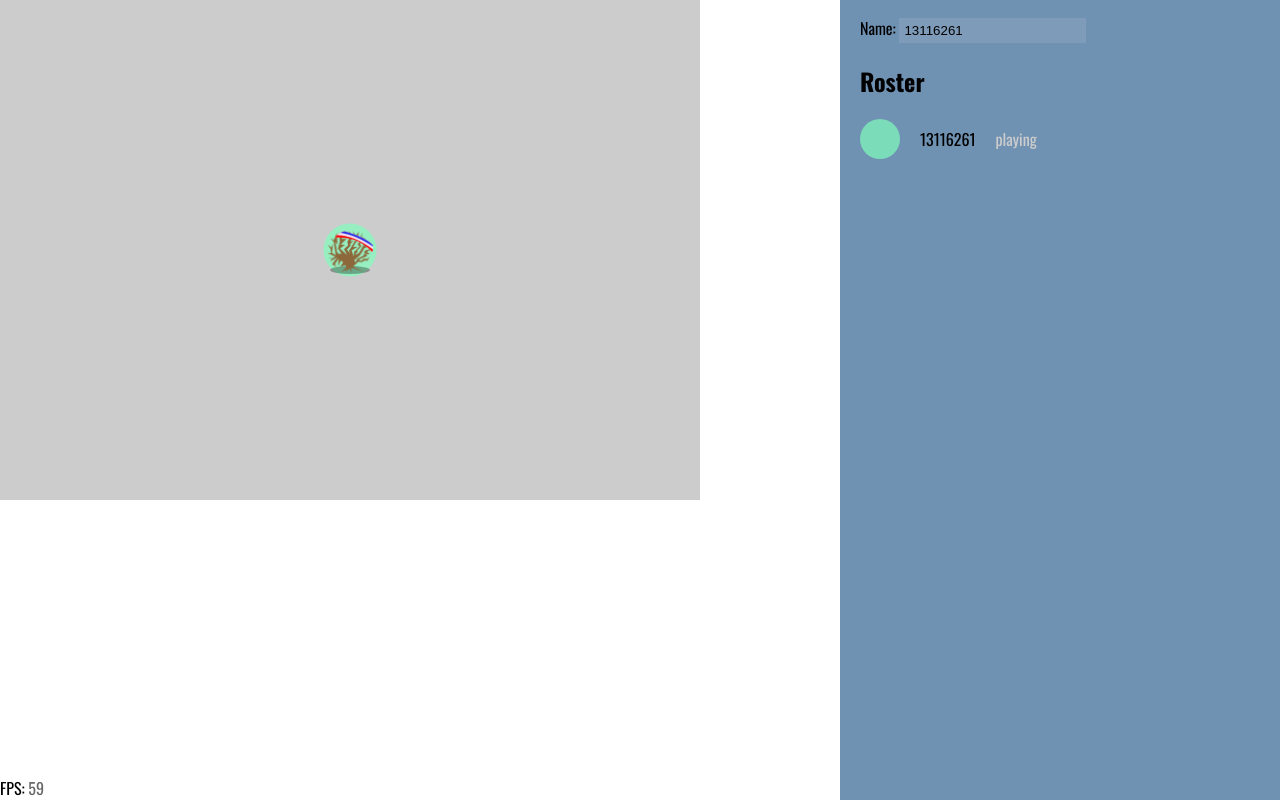
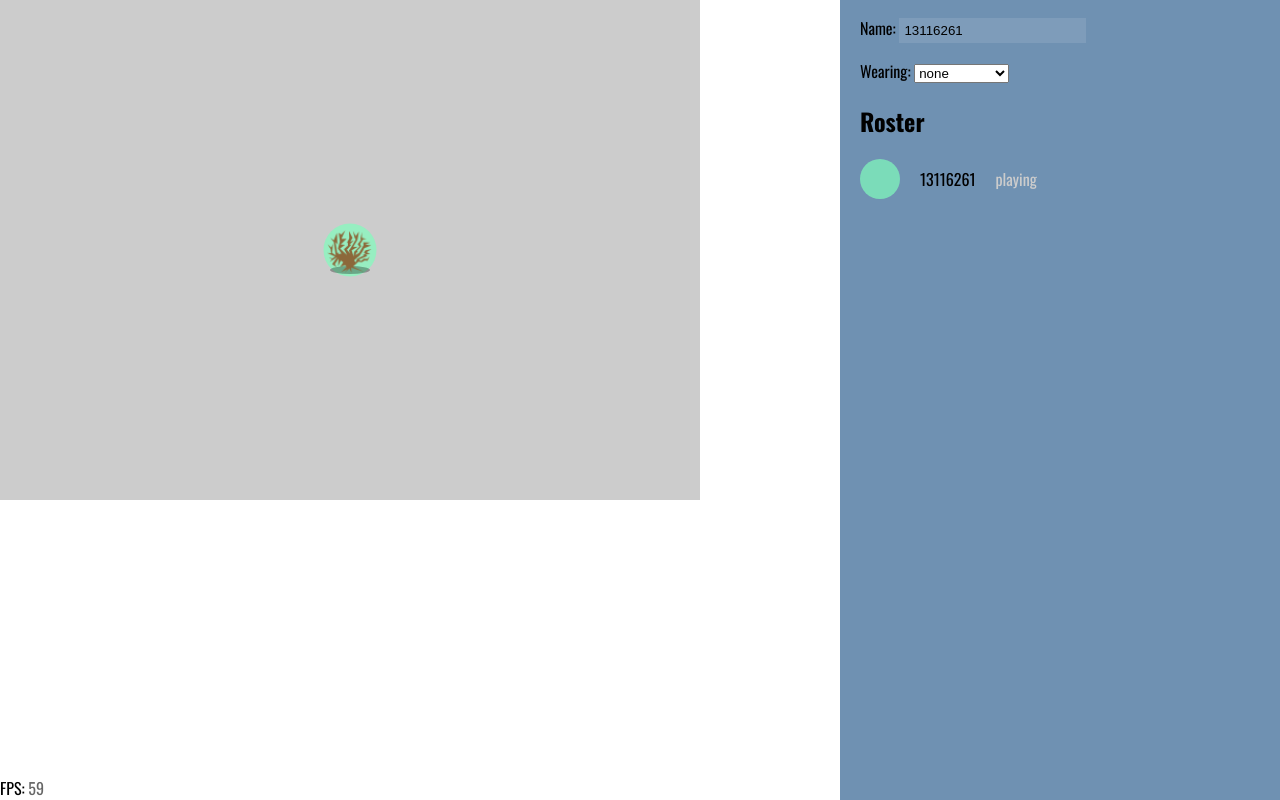
Before and after one commit to aseaboyer/keep-moving, a plain HTML site: page index.html in a window 1280 px wide. Drawn offline with nearby package versions, Linux system fonts and the light colour scheme.

Commit message:
More robust Hats

```diff
--- a/index.html
+++ b/index.html
@@ -25,6 +25,13 @@
     </section>
     <section id="rosterWrapper">
         <p>Name: <input id="setName"></p>
+        <div id="loadout">
+            <p>Wearing:
+                <select name="hats" class="inv" id="hats-select" data-inv-slot="hats">
+                    <option value="false" data-name="">none</option>
+                </select>
+            </p>
+        </div>
         <h2>Roster</h2>
         <ul id="roster"></ul>
     </section>
@@ -34,6 +41,9 @@
     <script src="js/Time.js"></script>
     <script src="js/Game.js"></script>
     <script src="js/Match.js"></script>
+
+    <script src="js/lib.js"></script>
+
     <script src="js/run.js"></script>
 </body>
 </html>
--- a/js/Game.js
+++ b/js/Game.js
@@ -34,8 +34,18 @@ function Game() {
             "urls": {
                 "hats": "img/hats.png"
             },
+            "lookup": function (slot, idNum) {
+                var items = this[slot];
+                for (var x = 0; x < items.length; x++) {
+                    if (items[x].id == idNum) {
+                        return items[x];
+                    }
+                }
+                return undefined;
+            },
             "hats": [
                 {
+                    "id": 0,
                     "name": "Cowboy Hat",
                     "x": 0,
                     "y": 0,
@@ -44,6 +54,7 @@ function Game() {
                     "url": "img/hats.png"
                 },
                 {
+                    "id": 1,
                     "name": "Pink Bow",
                     "x": 67,
                     "y": 9,
@@ -52,7 +63,8 @@ function Game() {
                     "url": "img/hats.png"
                 },
                 {
-                    "name": "'merica",
+                    "id": 2,
+                    "name": "'merica!",
                     "x": 122,
                     "y": 11,
                     "width": 38,
--- a/js/Player.js
+++ b/js/Player.js
@@ -117,19 +117,19 @@ function Player(rosterList) {
                     // keep it in screen - DON'T HARDCODE LATER!
                     if (this.x < 0) {
                         this.x = 0;
-                        this.velocity.current.flipX();
+                        this.velocity.current.bounceX();
                     }
                     if (this.y < 0) {
                         this.y = 0;
-                        this.velocity.current.flipY();
+                        this.velocity.current.bounceY();
                     }
                     if (this.x > 700) {
                         this.x = 700;
-                        this.velocity.current.flipX();
+                        this.velocity.current.bounceX();
                     }
                     if (this.y > 500) {
                         this.y = 500;
-                        this.velocity.current.flipY();
+                        this.velocity.current.bounceY();
                     }
                 },
                 "speed": { // this whole section might be a bit toooo messy! - MOVE IT TO position.move, for ease
@@ -165,21 +165,49 @@ function Player(rosterList) {
             //console.log("Change: "+timeDelta);
         },
         "wardrobe": {
-            "hat": false,
+            "equiped": {
+                "hats": false
+            },
+            "pack": [],
             "equip": function (slot, item) {
+                //console.log( item );
                 if(typeof item !== undefined) {
                     item.img = document.createElement("img");
                     item.img.src = item.url;
 
-                    this[slot] = item;
-                    console.log("Created:");
-                    console.log(item);
+                    this.equiped[slot] = item;
+                    //console.log("equiped:");
+                    //console.log(this.equiped);
                 } else {
                     this.unequip(slot);
                 }
             },
             "unequip": function (slot) {
-                this[slot] = false;
+                this.equiped[slot] = false;
+            },
+            "addItem": function (slot, item) {
+                item.type = slot;
+                this.pack.push(item);
+
+                var invList = document.getElementById(slot + "-select");
+
+                var newListItem = document.createElement("option");
+                    newListItem.setAttribute("value", item.id);
+                    newListItem.dataset.name = item.name;
+                    newListItem.innerHTML = item.name;
+                invList.appendChild(newListItem);
+                sortDropdownList(invList);
+
+                // After sorting, select the equiped item
+                var selectOption = "false";
+                if(this.equiped[slot] != false) {
+                    selectOption = this.equiped[slot].id;
+                }
+                for (var x = 0; x < invList.options.length; x++ ) {
+                    if(invList.options[x].value == selectOption) {
+                        invList.options[x].selected = true;
+                    }
+                }
             }
         },
         "draw": function (context) {
@@ -199,9 +227,9 @@ function Player(rosterList) {
             // Draw shadow
             context.save();
             context.translate(this.transform.position.x, this.transform.position.y);
-            context.scale(2,0.4);
+            context.scale(2, 0.4);
             context.beginPath();
-            context.arc(0, this.playerIcon.height * 1, this.playerIcon.width * 0.2, 0, 2 * Math.PI, false);
+            context.arc(0, this.playerIcon.height, this.playerIcon.width * 0.2, 0, 2 * Math.PI, false);
             context.fillStyle =  "rgba(0,0,0, 0.3)";
             context.fill();
             context.restore();
@@ -215,19 +243,15 @@ function Player(rosterList) {
             context.restore();
 
             // Draw hat
-            if (typeof this.wardrobe.hat !== undefined && this.wardrobe.hat !== false) {
+            var hat = this.wardrobe.equiped.hats;
+            if (typeof hat !== undefined && hat !== false) {
                 //console.log("Wearing hat: " + this.wardrobe.hat.name);
                 context.save();
                 context.translate(this.transform.position.x, this.transform.position.y - (this.playerIcon.height * 0.3));
-                context.drawImage(this.wardrobe.hat.img,
-                                this.wardrobe.hat.x,
-                                this.wardrobe.hat.y,
-                                this.wardrobe.hat.width,
-                                this.wardrobe.hat.height,
-                                -(this.wardrobe.hat.width * 0.4),
-                                -(this.wardrobe.hat.height * 0.2),
-                                this.wardrobe.hat.width,
-                                this.wardrobe.hat.height);
+                context.drawImage(hat.img,
+                                hat.x, hat.y, hat.width, hat.height,
+                                -(hat.width * 0.4), -(hat.height * 0.2),
+                                hat.width, hat.height);
                 context.restore();
             }
 
--- a/js/Vector2.js
+++ b/js/Vector2.js
@@ -14,6 +14,16 @@ function Vector2() { // pass an x/y or default each to 0
         "flipY": function () {
             this.y = -this.y;
         },
+        "bounce": function () {
+            this.bounceX();
+            this.bounceY();
+        },
+        "bounceX": function () {
+            this.x = -(this.x * 0.5);
+        },
+        "bounceY": function () {
+            this.y = -(this.y * 0.5);
+        },
         "kill": function () {
             this.x = 0;
             this.y = 0;
--- /dev/null
+++ b/js/lib.js
@@ -0,0 +1,13 @@
+function sortDropdownList(ddl){
+
+    var options = [].slice.apply(ddl.options, [0]);
+    ddl.innerHTML = "";
+    var sorted = options.sort(function(a,b){
+       return +(a.innerText) - +(b.innerText);
+    });
+
+    for(var i = 0; i < sorted.length; i++){
+      ddl.options.add(sorted[i]);
+    }
+
+}
--- a/js/run.js
+++ b/js/run.js
@@ -67,7 +67,9 @@ playerColors = ["rgba(128,253,188, 0.7)"];
     //console.log(GAME.players[localPlayerID]);
     GAME.players[localPlayerID].transform.position.set(canvas.width * 0.5, canvas.height * 0.5);
     GAME.players[localPlayerID].color.set(playerColors[0], GAME.players[localPlayerID]);
-    GAME.players[localPlayerID].wardrobe.equip("hat", GAME.inventory.hats[2]);
+    GAME.players[localPlayerID].wardrobe.addItem("hats", GAME.inventory.hats[0]);
+    GAME.players[localPlayerID].wardrobe.addItem("hats", GAME.inventory.hats[1]);
+    GAME.players[localPlayerID].wardrobe.addItem("hats", GAME.inventory.hats[2]);
     // Players can change name
     var nameInput = document.getElementById("setName");
     nameInput.value = GAME.players[localPlayerID].name.get();
@@ -75,6 +77,23 @@ playerColors = ["rgba(128,253,188, 0.7)"];
         GAME.players[localPlayerID].name.set(e.target.value, GAME.players[localPlayerID].id);
     });
 
+    var loadOut,invSelects;
+    loadOut = document.getElementById("loadout");
+    invSelects = loadOut.getElementsByClassName("inv");
+    for (var x = 0; x < invSelects.length; x++) {
+        //console.log(invSelects[x].dataset.invSlot);
+        var slotNamePassed = invSelects[x].dataset.invSlot;
+        invSelects[x].addEventListener("change", function (e) {
+            var itemNum = e.target.value,
+                slotName = slotNamePassed;
+            if( e.target.value != 'false') {
+                var itemObj = GAME.inventory.lookup(slotName, itemNum);
+                GAME.players[localPlayerID].wardrobe.equip(slotName, itemObj);
+            } else {
+                GAME.players[localPlayerID].wardrobe.unequip(slotName);
+            }
+        });
+    }
 
     function run() {
         window.requestAnimationFrame(run);
```
